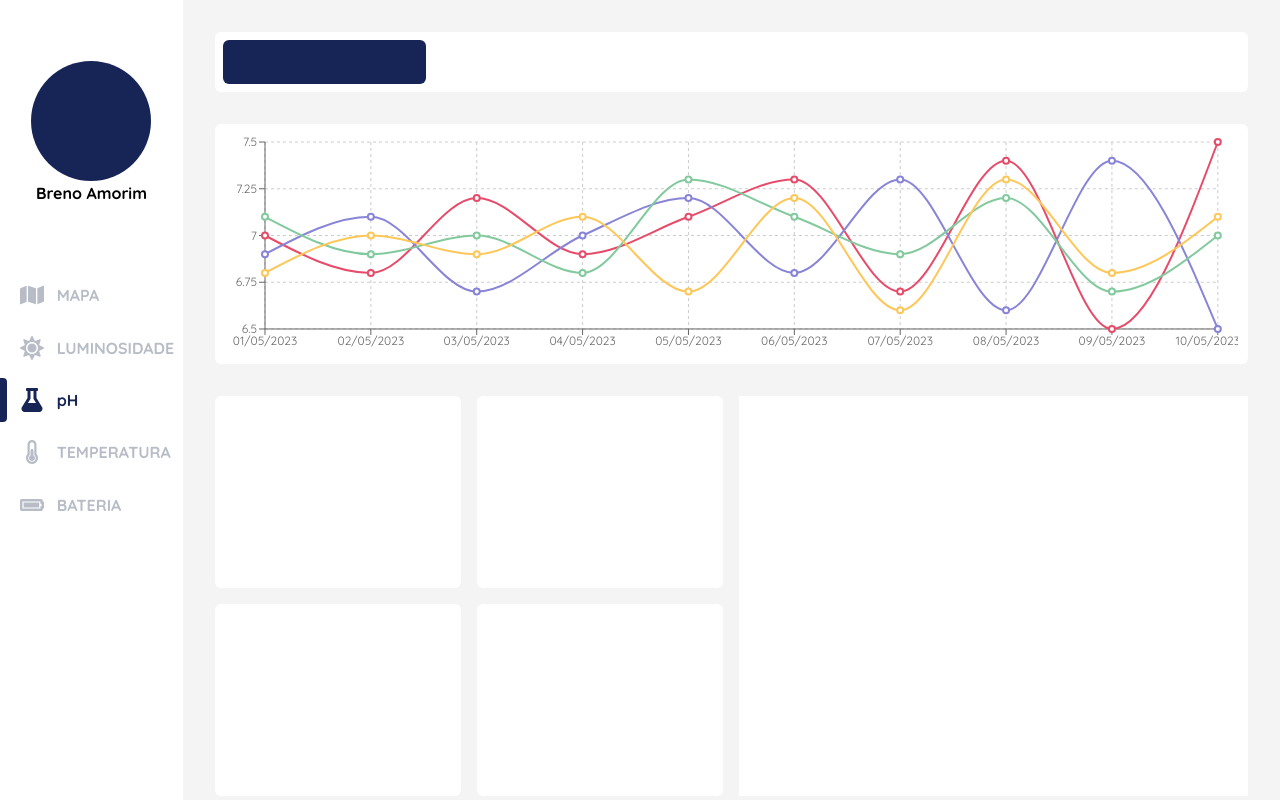
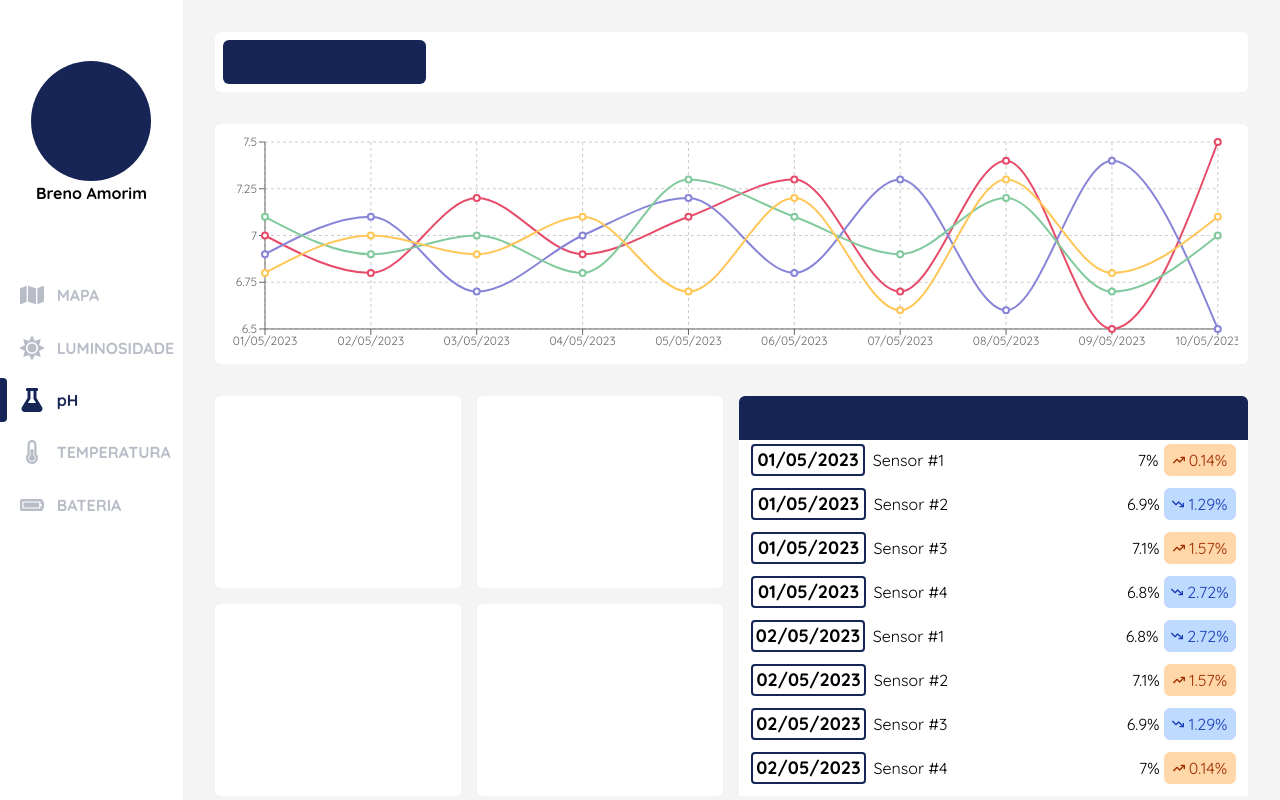
Before and after one commit to RodrigoM2004/smartfarm-reading-mss, a React (Vite) app in the folder frontend/: page /dashboard/ph in a window 1280 px wide. Built offline with nearby package versions, Linux system fonts and the light colour scheme.

Commit message:
feat: list component for all pages

```diff
--- a/frontend/src/pages/dashboard/batPage.jsx
+++ b/frontend/src/pages/dashboard/batPage.jsx
@@ -1,9 +1,11 @@
 import { useSidebar } from '../../utils/contexts/SidebarContext';
 import { useEffect } from 'react';
 import CustomLineChart from './components/linechart/linechart';
+import CustomList from './components/list/customList';
+import { useUser } from '../../utils/contexts/UserContext';
 
 export default function BateryPage() {
-
+        const { userData } = useUser()
         const { setSelectedIndex } = useSidebar()
 
         useEffect(() => {
@@ -34,7 +36,6 @@ export default function BateryPage() {
                 <div className='bg-white w-full h-full rounded-md'></div>
               </div>
               <div className='bg-white w-1/2 h-100 mt-8'>
-
               </div>
             </div>
           </div>
--- a/frontend/src/pages/dashboard/components/linechart/linechart.jsx
+++ b/frontend/src/pages/dashboard/components/linechart/linechart.jsx
@@ -2,48 +2,13 @@
 import { LineChart, Line, XAxis, YAxis, CartesianGrid, Tooltip, Legend, ResponsiveContainer } from 'recharts';
 import { useUser } from "../../../../utils/contexts/UserContext";
 import { FaMap, FaSun, FaFlask, FaThermometerHalf, FaBatteryFull } from "react-icons/fa"
+import { processChartData } from '../../../../utils/dashHelper';
 
 export default function CustomLineChart({info}) {
 
 const { userData } = useUser()
 
-const processChartData = (sensors) => {
-  const dateMap = {};
-
-  sensors.forEach(sensor => {
-    sensor.readings.forEach(reading => {
-      const dateStr = new Date(reading.data).toISOString().split('T')[0];
-
-      if (!dateMap[dateStr]) {
-        dateMap[dateStr] = {
-          date: reading.data,
-          ...Object.fromEntries(sensors.map(s => [`sensor_${s.id}`, null]))
-        };
-      }
-
-      switch (info) {
-        case 'lum':
-          dateMap[dateStr][`sensor_${sensor.id}`] = reading.luminosity;
-          break;
-        case 'ph':
-          dateMap[dateStr][`sensor_${sensor.id}`] = reading.ph;
-          break;
-        case 'temp':
-          dateMap[dateStr][`sensor_${sensor.id}`] = reading.temperature;
-          break;
-        case 'batery':
-          dateMap[dateStr][`sensor_${sensor.id}`] = reading.batery;
-          break;
-        default:
-          dateMap[dateStr][`sensor_${sensor.id}`] = reading.luminosity; // Default case
-      }
-    });
-  });
-
-  return Object.values(dateMap).sort((a, b) => new Date(a.date) - new Date(b.date));
-};
-
-const chartData = processChartData(userData.sensors);
+const chartData = processChartData(userData.sensors, info);
 
     return (
         <div className='h-full w-full bg-white rounded-md' style={{ paddingLeft: 0 }}>
--- /dev/null
+++ b/frontend/src/pages/dashboard/components/list/customList.jsx
@@ -0,0 +1,54 @@
+
+import { processListData, getDiferenceReadingVsAverage } from "../../../../utils/dashHelper";
+import { useUser } from "../../../../utils/contexts/UserContext";
+import { FaArrowTrendUp, FaArrowTrendDown } from "react-icons/fa6";
+
+
+export default function CustomList({ info }) {
+
+    const { userData, dashboardFilterInitialData, dashboardFilterFinalData } = useUser()
+    return (
+        <>
+        <div className='w-full h-1/9 bg-blue-950 rounded-t-md flex items-center justify-center'></div>
+        <div className='w-full h-8/9 rounded-b-md flex overflow-y-scroll flex-col items-center gap-1 px-2 '>
+
+             {processListData(userData.sensors, info).map((item, index) => {
+                const localDate = new Date(item.date);
+                return (
+                  <div key={index} className='w-full flex items-center justify-between p-1 flex-row'>
+                    <div className='flex items-center'>
+                        <div className='border-2 border-blue-950 h-8 w-30 rounded-sm flex items-center justify-center mr-2 text-lg font-bold'>
+                          {localDate.toLocaleDateString('pt-BR', {
+                            day: '2-digit',
+                            month: '2-digit',
+                            year: 'numeric',
+                          })}
+                        </div>
+                          <div className='mr-2 w-[40%] '>
+                            Sensor #{item.sensorId}
+                          </div>
+                    </div>
+                    <div className="text-end  w-[40%] h-8 flex items-center justify-end ">
+                      {item.value}%
+                    </div>
+                    <div
+                      className={`p-2 rounded-md w-18 h-8 flex items-center gap-1 justify-center
+                        ${
+                          getDiferenceReadingVsAverage(userData.sensors, info, item.value) >= 0
+                            ? "bg-orange-200 text-orange-800"
+                            : "bg-blue-200 text-blue-800"
+                        }`}
+                    >
+                      {getDiferenceReadingVsAverage(userData.sensors, info, item.value) >= 0 ? <div className="flex flex-row"> <FaArrowTrendUp size={12}/> </div> : <div className="flex flex-row"> <FaArrowTrendDown size={12}/> </div>}
+                      <div>
+
+                        {Math.abs(getDiferenceReadingVsAverage(userData.sensors, info, item.value))}%
+                      </div>
+                    </div>
+                  </div>
+                )
+             })}
+            </div>
+        </>
+    )
+}
--- a/frontend/src/pages/dashboard/lumPage.jsx
+++ b/frontend/src/pages/dashboard/lumPage.jsx
@@ -2,6 +2,7 @@ import { useSidebar } from '../../utils/contexts/SidebarContext';
 import { useEffect } from 'react';
 import { useUser } from '../../utils/contexts/UserContext';
 import CustomLineChart from './components/linechart/linechart';
+import CustomList from './components/list/customList';
 
 export default function LumPage() {
 
@@ -35,7 +36,10 @@ export default function LumPage() {
             <div className='bg-white w-full h-full rounded-md'></div>
             <div className='bg-white w-full h-full rounded-md'></div>
           </div>
-          <div className='bg-white w-1/2 h-100 mt-8'>
+          <div className='bg-white w-1/2 h-100 mt-8 rounded-md'>
+
+              <CustomList data={userData} info={"lum"}/>
+
 
           </div>
         </div>
--- a/frontend/src/pages/dashboard/phPage.jsx
+++ b/frontend/src/pages/dashboard/phPage.jsx
@@ -1,11 +1,8 @@
 import { useSidebar } from '../../utils/contexts/SidebarContext';
 import { useEffect } from 'react';
-
+import CustomList from './components/list/customList';
 import { useUser } from '../../utils/contexts/UserContext';
-
 import CustomLineChart from './components/linechart/linechart';
-
-import { LineChart, Line, XAxis, YAxis, CartesianGrid, Tooltip, Legend, ResponsiveContainer } from 'recharts';
 
 export default function PhPage() {
 
@@ -40,7 +37,7 @@ export default function PhPage() {
                 <div className='bg-white w-full h-full rounded-md'></div>
               </div>
               <div className='bg-white w-1/2 h-100 mt-8'>
-
+                <CustomList data={userData} info={"ph"}/>
               </div>
             </div>
           </div>
--- a/frontend/src/pages/dashboard/tempPage.jsx
+++ b/frontend/src/pages/dashboard/tempPage.jsx
@@ -1,6 +1,6 @@
 import { useSidebar } from '../../utils/contexts/SidebarContext';
 import { useEffect } from 'react';
-
+import CustomList from './components/list/customList';
 import { useUser } from '../../utils/contexts/UserContext';
 import CustomLineChart from './components/linechart/linechart';
 
@@ -37,7 +37,7 @@ export default function TemperaturePage() {
                 <div className='bg-white w-full h-full rounded-md'></div>
               </div>
               <div className='bg-white w-1/2 h-100 mt-8'>
-
+                <CustomList data={userData} info={"temp"}/>
               </div>
             </div>
           </div>
--- /dev/null
+++ b/frontend/src/utils/dashHelper.js
@@ -0,0 +1,78 @@
+export const processChartData = (sensors, info) => {
+  const dateMap = {};
+
+  sensors.forEach(sensor => {
+    sensor.readings.forEach(reading => {
+      const dateStr = new Date(reading.data).toISOString().split('T')[0];
+
+      if (!dateMap[dateStr]) {
+        dateMap[dateStr] = {
+          date: reading.data,
+          ...Object.fromEntries(sensors.map(s => [`sensor_${s.id}`, null]))
+        };
+      }
+
+      switch (info) {
+        case 'lum':
+          dateMap[dateStr][`sensor_${sensor.id}`] = reading.luminosity;
+          break;
+        case 'ph':
+          dateMap[dateStr][`sensor_${sensor.id}`] = reading.ph;
+          break;
+        case 'temp':
+          dateMap[dateStr][`sensor_${sensor.id}`] = reading.temperature;
+          break;
+        case 'batery':
+          dateMap[dateStr][`sensor_${sensor.id}`] = reading.batery;
+          break;
+        default:
+          dateMap[dateStr][`sensor_${sensor.id}`] = reading.luminosity; // Default case
+      }
+    });
+  });
+
+  return Object.values(dateMap).sort((a, b) => new Date(a.date) - new Date(b.date));
+};
+
+export const processListData = (sensors, info) => {
+    const processedData = processChartData(sensors, info); // Exemplo para temperatura
+
+
+const allReadings = processedData.flatMap(dailyData => {
+  const date = new Date(dailyData.date);
+
+  return Object.entries(dailyData)
+    .filter(([key]) => key.startsWith('sensor_'))
+    .map(([sensorKey, value]) => ({
+      date: date,
+      sensorId: sensorKey.replace('sensor_', ''),
+      value: value,
+    }));
+});
+
+    return allReadings
+}
+
+export const getAllReadingsAverage = (sensors, info, value) => {
+    const allReadings = processListData(sensors, info);
+
+
+  // Verifica se há leituras
+  if (!allReadings || allReadings.length === 0) return 0;
+
+  // Soma todos os valores
+  const sum = allReadings.reduce((total, reading) => total + reading.value, 0);
+
+  // Calcula a média
+  const average = sum / allReadings.length;
+
+  // Retorna com 2 casas decimais
+  return average.toFixed(2);
+
+}
+
+export const getDiferenceReadingVsAverage = (sensors, info, value) => {
+    const average = getAllReadingsAverage(sensors, info)
+
+    return (((value - average) / average)* 100).toFixed(2)
+}
```
